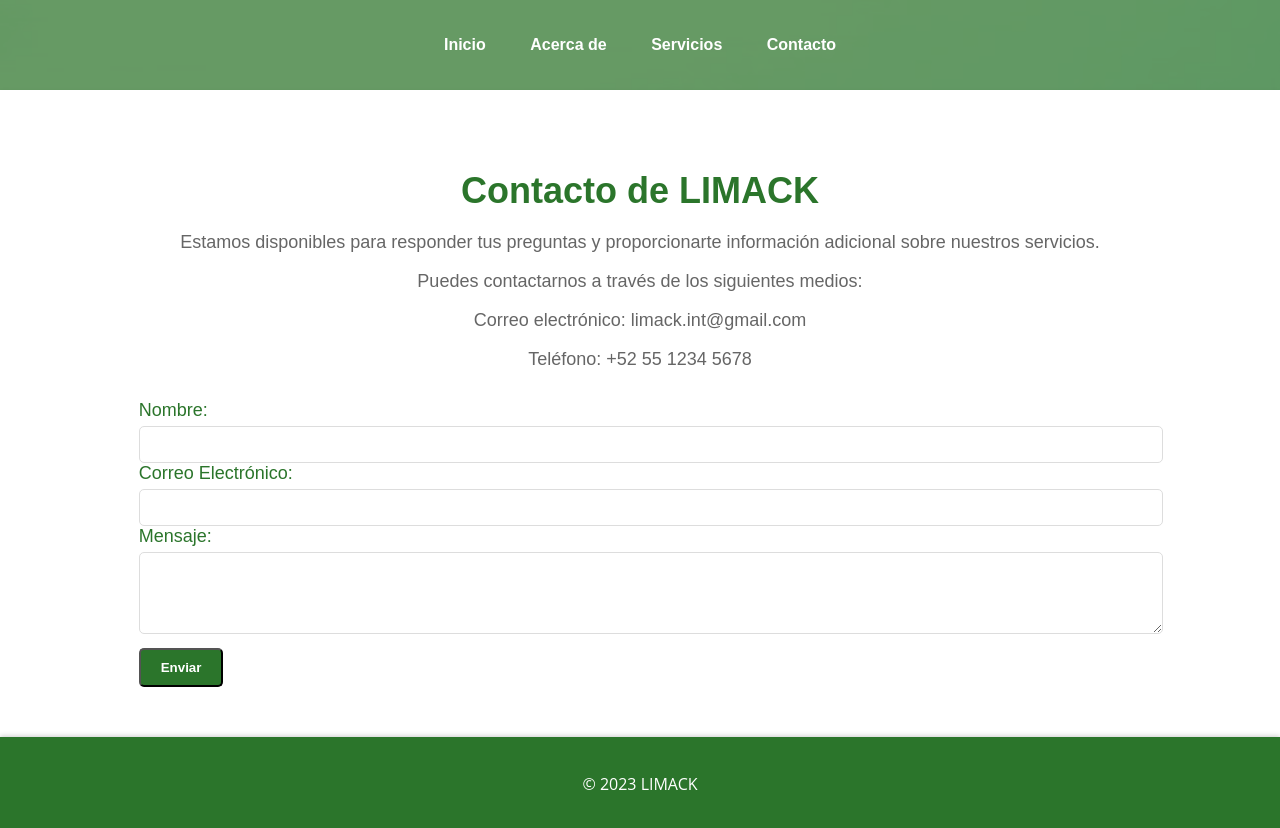
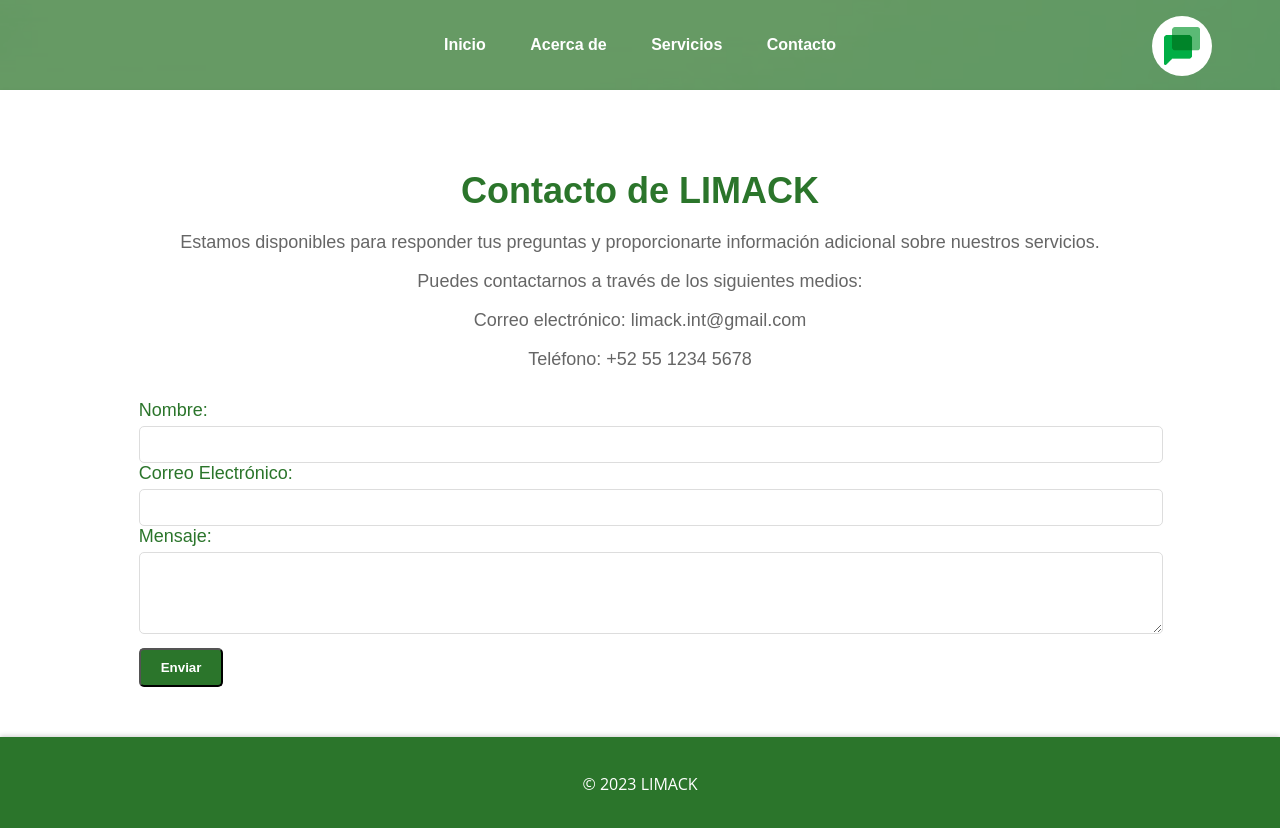
Before and after one commit to LIMACKco/Limack, a plain HTML site: page Screen5.html in a window 1280 px wide. Drawn offline with Linux system fonts and the light colour scheme.

Commit message:
Update Screen5.html

```diff
--- a/Screen5.html
+++ b/Screen5.html
@@ -274,6 +274,13 @@ footer {
         </div>
     </section>
 
+    <div class="foro-btn" style="background-color: #ffffff; position: absolute; width: 60px; height: 60px; top: 2%; left: 90%; border-radius: 50%; display: flex; align-items: center; justify-content: center;">
+
+
+        <img src="chats.png" style="width: 60%; height: auto; display: block;">
+
+    </div>
+
     <footer>
         <p>&copy; 2023 LIMACK</p>
     </footer>
```
